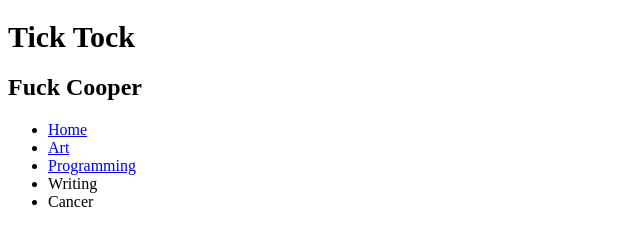
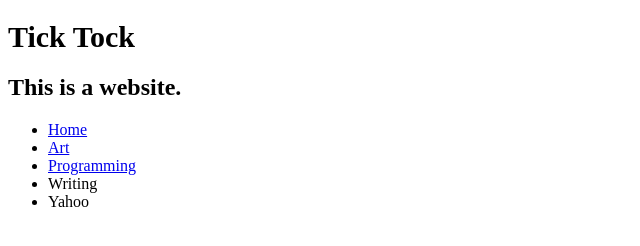
Before and after one commit to franswah/franswah.github.io, a plain HTML site: page header.html in a window 1280 px wide. Shown: the whole page, without its empty margins (0-640 px from the left). Drawn offline with Linux system fonts and the light colour scheme.

Commit message:
This is a website

```diff
--- a/header.html
+++ b/header.html
@@ -13,7 +13,7 @@ function yahoo() {
 </head>
 <body>
 	<h1 id="clock" >Tick Tock</h1>
-	<h2>Fuck Cooper</h2>
+	<h2>This is a website.</h2>
 
 	<div id="menubar">
 		<ul class="menu">
@@ -21,7 +21,7 @@ function yahoo() {
 			<li id="menu_art"><a href="/art_gallery.html">Art</a></li>
 			<li id="menu_programming"><a href="/programming.html">Programming</a></li>
 			<li><a>Writing</a></li>
-			<li onClick="yahoo()">Cancer</li>
+			<li onClick="yahoo()">Yahoo</li>
 		</ul>
 	</div>
 
```
